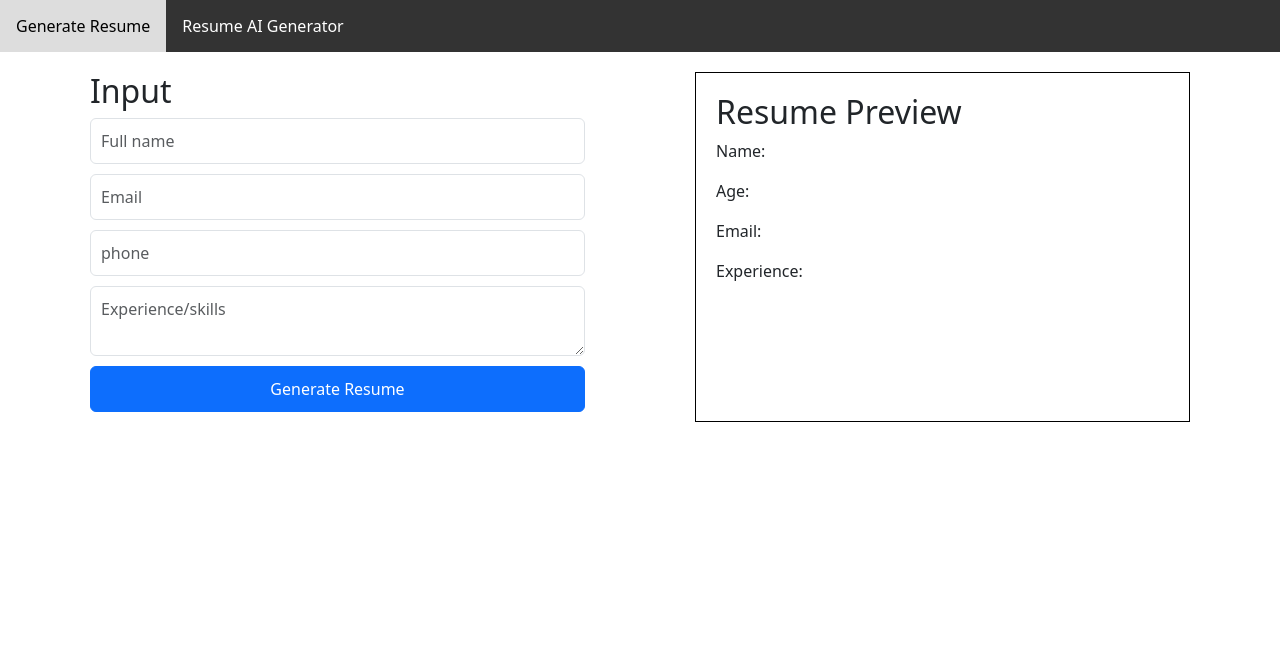
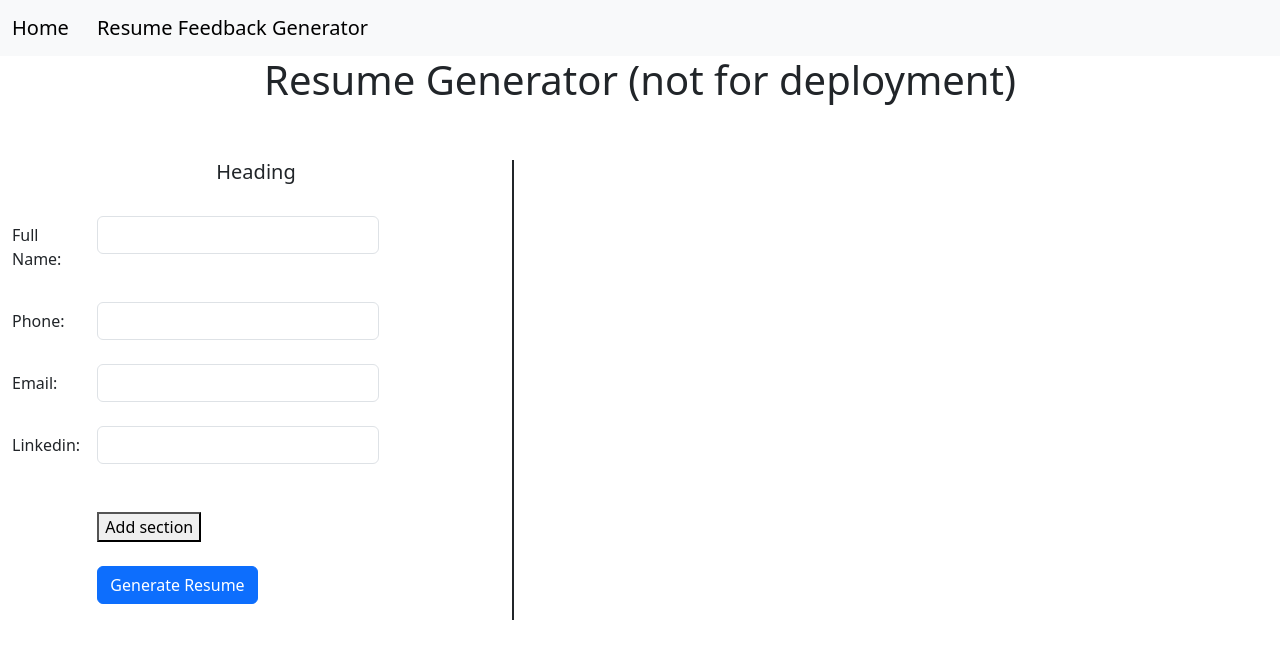
Before and after one commit to mariooohzc/rizzume, a FastAPI app: page / in a window 1280 px wide. Shown: the top 659 px of the page. Run offline with FastAPI, Linux system fonts and the light colour scheme.

Commit message:
editted generation resume endpoint  and added resume functions and edited html file

```diff
--- a/main.py
+++ b/main.py
@@ -4,10 +4,16 @@ from fastapi.staticfiles import StaticFiles
 from fastapi.templating import Jinja2Templates
 from pydantic import BaseModel
 import os
-import re
+from typing import Annotated
+from fastapi import FastAPI, Depends, Request, HTTPException
+import resumeFunction as resfn
+import requests
+
+import subprocess
+import pdflatex
 
 
-#AI feeback generator libraries
+# AI feeback generator libraries
 from docx import Document
 from io import BytesIO
 from groq import Groq
@@ -25,7 +31,8 @@ class ResumeRequest(BaseModel):
     skills: str
 
 
-#Feature 1: Input Data to generate Resume
+# Feature 1: Input Data to generate Resume
+
 
 @app.get("/", response_class=HTMLResponse)
 async def home(request: Request):
@@ -33,40 +40,71 @@ async def home(request: Request):
 
 
 @app.post("/generate-resume/", response_class=HTMLResponse)
-async def generate_resume(request: Request, full_name: str = Form(...), email: str = Form(...), phone: str = Form(...), skills: str = Form(...)):
-    resume_request = ResumeRequest(full_name=full_name, email=email, phone=phone, skills=skills)
-    resume_template = f"""
-    <html>
-    <head>
-        <title>Generated Resume</title>
-    </head>
-    <body>
-        <h1>Resume for {resume_request.full_name}</h1>
-        <p>Email: {resume_request.email}</p>
-        <p>Phone: {resume_request.phone}</p>
-        <p>Skills: {resume_request.skills}</p>
-    </body>
-    </html>
-    """
-    return HTMLResponse(content=resume_template)
+async def generate_resume(request: Request):
+    form_data = await request.form()
+
+    with open("templates/resume_template1.tex", "a") as f:
+        # heading
+        f.write(
+            resfn.heading(
+                form_data.getlist("full_name")[0],
+                form_data.getlist("phone")[0],
+                form_data.getlist("email")[0],
+                form_data.getlist("linkedin")[0],
+                form_data.getlist("titles"),
+            )
+        )
+
+        # f.write(resfn.education())
+    # with open("templates/resume_template.tex", "r") as f:
+    #     latex_code = f.read()
+    #     url = "https://latexonline.cc/compile"
+
+    # # Parameters for the request
+    # params = {"code": latex_code, "output": "pdf", "command": "pdflatex"}
+
+    # # Send the request to compile the LaTeX code
+    # response = requests.post(url, data=params)
+
+    # # Save the response content as a PDF file
+    # pdf_output_path = "output.pdf"
+    # with open(pdf_output_path, "wb") as f:
+    # f.write(response.content)
+
+    # Path to your LaTeX file
+    latex_file_path = "templates/resume_template.tex"
+
+    # Compile the LaTeX file to PDF
+    result = subprocess.run(
+        ["pdflatex", latex_file_path], capture_output=True, text=True
+    )
+    # Check if the compilation was successful
+    if result.returncode == 0:
+        print("PDF generated successfully.")
+    else:
+        print("Failed to generate PDF.")
+        print(result.stdout)
+        print(result.stderr)
+
+    return "done"
 
 
+# Feature 7: Upload of resume for AI feedback
 
-#Feature 7: Upload of resume for AI feedback
 
 @app.get("/docx-submit", response_class=HTMLResponse)
 def submit_docx(request: Request):
     return templates.TemplateResponse("docx_upload4AI.html", {"request": request})
 
 
-@app.post("/feedback", response_class = HTMLResponse)
+@app.post("/feedback", response_class=HTMLResponse)
 async def feedback(request: Request, feedback_file: UploadFile = File(...)):
     try:
         doc = Document(BytesIO(await feedback_file.read()))
         text_lines = [para.text for para in doc.paragraphs]
         full_text = "\n".join(text_lines)
 
-        client = Groq(api_key= os.environ.get("GROQ_API_KEY"))
+        client = Groq(api_key=os.environ.get("GROQ_API_KEY"))
 
         chat_completion = client.chat.completions.create(
             messages=[
@@ -81,6 +119,8 @@ async def feedback(request: Request, feedback_file: UploadFile = File(...)):
         result = chat_completion.choices[0].message.content
         result_l = result.split("\n")
 
-        return templates.TemplateResponse("docx_upload4AI.html", {"request":request, "result_l": result_l})
+        return templates.TemplateResponse(
+            "docx_upload4AI.html", {"request": request, "result_l": result_l}
+        )
     except:
         return "Please upload a docx file"
--- a/templates/index.html
+++ b/templates/index.html
@@ -1,97 +1,124 @@
 <!DOCTYPE html>
 <html lang="en">
 <head>
-    <meta charset="UTF-8">
-    <title>Resume Generator</title>
     <script src="/static/js/testing.js"></script>
     <link href="https://cdn.jsdelivr.net/npm/bootstrap@5.3.3/dist/css/bootstrap.min.css" rel="stylesheet" integrity="sha384-QWTKZyjpPEjISv5WaRU9OFeRpok6YctnYmDr5pNlyT2bRjXh0JMhjY6hW+ALEwIH" crossorigin="anonymous">
     <script src="https://cdn.jsdelivr.net/npm/bootstrap@5.3.3/dist/js/bootstrap.bundle.min.js" integrity="sha384-YvpcrYf0tY3lHB60NNkmXc5s9fDVZLESaAA55NDzOxhy9GkcIdslK1eN7N6jIeHz" crossorigin="anonymous"></script>
+    <title>Resume Generator</title>
     <style>
-        .container {
+        #everything{
             display: flex;
-            justify-content: space-between;
-            padding: 20px;
         }
-        .input-form, .resume-preview {
-            width: 45%;
+        #left{
+            width: 40%;
+
         }
-        .input-form input, .input-form textarea {
-            display: block;
-            width: 100%;
-            margin-bottom: 10px;
-            padding: 10px;
+        #right{
+            width:60%;
+            border-left: 2px solid;
         }
-        .resume-preview {
-            border: 1px solid #000;
-            padding: 20px;
+        #title{
+            text-align: center;
         }
-        /* Style the menu bar */
-        .menu-bar {
-            background-color: #333;
-            overflow: hidden;
-        }
-
-        /* Style the links inside the menu bar */
-        .menu-bar a {
-            float: left;
-            display: block;
-            color: white;
-            text-align: center;
-            padding: 14px 16px;
-            text-decoration: none;
-        }
-
-        /* Change the color of links on hover */
-        .menu-bar a:hover {
-            background-color: #ddd;
-            color: black;
+        .form-control{
+            width: 70%;
         }
     </style>
+    <script>
+        function myFunction() {
+            const sectionDiv = document.createElement("div");
+            sectionDiv.className = "row";
+
+            const titleLabel = document.createElement("label");
+            titleLabel.innerHTML = "Title:";
+            sectionDiv.appendChild(titleLabel);
+
+            const titleInput = document.createElement("input");
+            titleInput.type = "text";
+            titleInput.name = "titles";
+            titleInput.className = "form-control";
+            sectionDiv.appendChild(titleInput);
+
+            document.getElementById("sections").appendChild(sectionDiv);
+        }
+    </script>
 </head>
 <body>
     <!-- menu bar -->
-    <div class="menu-bar">
-        <a href="/">Generate Resume</a>
-        <a href="/docx-submit">Resume AI Generator</a>
-    </div>
+    <nav class="navbar navbar-expand-lg bg-body-tertiary">
+        <div class="container-fluid">
+            <a class="navbar-brand" href="/">Home</a>
+        <div class="container-fluid">
+            <a class="navbar-brand" href="/docx-submit">Resume Feedback Generator</a>
+        </div>
+    </nav>
+
+    <!-- form for inputing personal details-->
+    <h1 id = "title"> Resume Generator (not for deployment)</h1>
+    <br>
+    <br>
+    <div id = "everything">
+        <div class="container" id = "left">
+            <div class="mb-3">
+                <form action="/generate-resume/" method="post">
+                    <h5 align = "center"> Heading </h3>
+                    <br>
+                    <div class="row">
+                        <label for="full_name" class="col-sm-2 col-form-label">Full Name:</label>
+                        <div class="col-sm-10">
+                            <input type="text" class="form-control" id="full_name" name="full_name" required>
+                        </div>
+                    </div>
+                    <br>
+
+                    <div class="row">
+                        <label for="phone" class="col-sm-2 col-form-label">Phone:</label>
+                        <div class="col-sm-10">
+                            <input type="text" class="form-control" id="phone" name="phone" required>
+                        </div>
+                    </div>
+                    <br>
+
+                    <div class="row">
+                        <label for="email" class="col-sm-2 col-form-label">Email:</label>
+                        <div class="col-sm-10">
+                            <input type="email" class="form-control" id="email" name="email" required>
+                        </div>
+                    </div>
+                    <br>
+
+                    <div class="row">
+                        <label for="linkedin" class="col-sm-2 col-form-label">Linkedin:</label>
+                        <div class="col-sm-10">
+                            <input type="linkedin" class="form-control" id="linkedin" name="linkedin" required>
+                        </div>
+                    </div>
+                    <br>
+
+                    <div id="sections" class = "row">
+                    </div>
+                    <br>
+
+                    <div class="row">
+                        <div class="col-sm-10 offset-sm-2">
+                            <button type="button" onclick="myFunction()">Add section</button>
+                        </div>
+                    </div>
+                    <br>
 
 
-    <form action="/generate-resume/" method="post" onsubmit = "inputRetainer()">
-        <div class="container">
-            <div class="input-form">
-                <h2>Input</h2>
-                <input type="text" class="form-control" id="full_name" name="full_name" placeholder="Full name" required>
-                <input type="email" class="form-control" id="email" name="email" placeholder="Email" required>
-                <input type="text" class="form-control" id="phone" name="phone" placeholder="phone" required>
-                <textarea class="form-control" id="skills" name="skills" placeholder="Experience/skills" required></textarea>
-                <input type="submit" class="btn btn-primary" value="Generate Resume">
+                    <div class="row">
+                        <div class="col-sm-10 offset-sm-2">
+                            <input type="submit" class="btn btn-primary" value="Generate Resume">
+                        </div>
+                    </div>
+                </form>
             </div>
-        </form>
-        <div class="resume-preview">
-            <h2>Resume Preview</h2>
-            <div id="resume-content">
-                <p>Name: <span id="preview-full_name"></span></p>
-                <p>Age: <span id="preview-email"></span></p>
-                <p>Email: <span id="preview-phone"></span></p>
-                <p>Experience: <span id="preview-skills"></span></p>
-            </div>
+        </div>
+        <div id = "right">
 
         </div>
     </div>
-    <script>
-        document.getElementById('full_name').addEventListener('input', updatePreview);
-        document.getElementById('email').addEventListener('input', updatePreview);
-        document.getElementById('phone').addEventListener('input', updatePreview);
-        document.getElementById('skills').addEventListener('input', updatePreview);
 
-        function updatePreview() {
-            document.getElementById('preview-full_name').innerText = document.getElementById('full_name').value;
-            document.getElementById('preview-email').innerText = document.getElementById('email').value;
-            document.getElementById('preview-phone').innerText = document.getElementById('phone').value;
-            document.getElementById('preview-skills').innerText = document.getElementById('skills').value;
-        }
-
-
-    </script>
 </body>
 </html>
```
Also changed, not shown: resumeFunction.py (added, +65 -0 lines).
